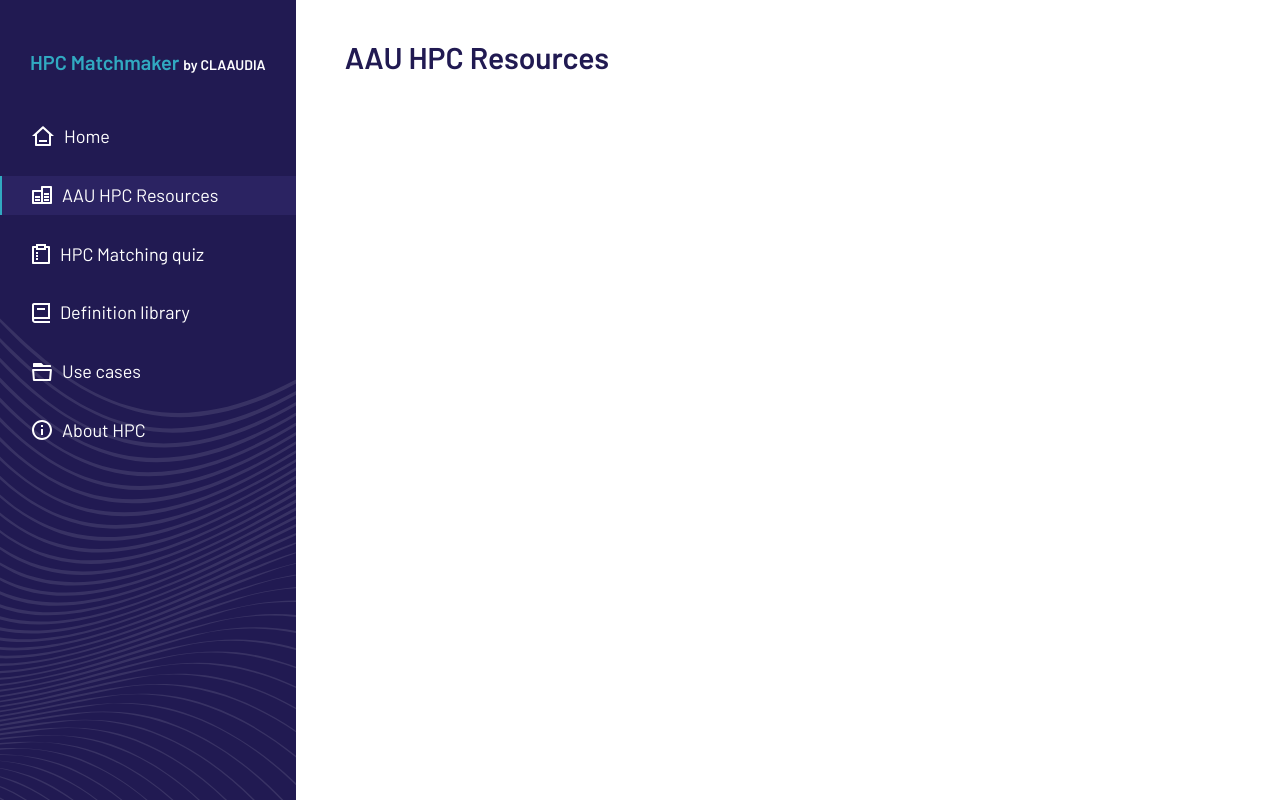
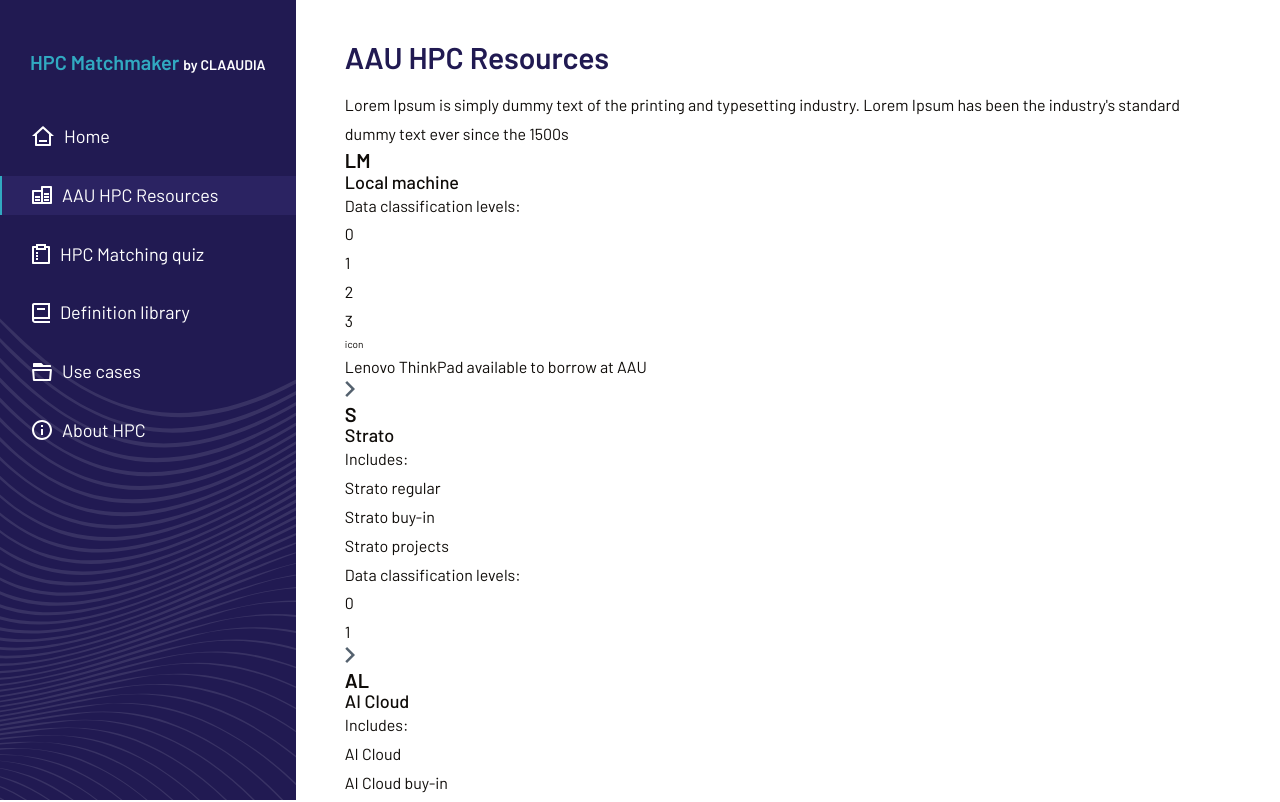
Before and after one commit to HollosT/claaudia, a React (Create React App) app: page /resources in a window 1280 px wide. Shown: the top 802 px of the page. Built offline with nearby package versions, Linux system fonts and the light colour scheme; no server answers; the database is empty.

Commit message:
init resources

```diff
--- a/src/components/navigation/Navigation.tsx
+++ b/src/components/navigation/Navigation.tsx
@@ -1,7 +1,7 @@
 import { Logo } from "src/atoms";
 import { Link, useLocation } from "react-router-dom";
 import platformRoutes from "src/services/router/platform-routes";
-import { SidebarWave, ContactIcon } from "./icons";
+import { SidebarWave } from "./icons";
 
 const Navigation: React.FC = () => {
   const location = useLocation();
--- a/src/pages/platform-pages/resources/Resources.tsx
+++ b/src/pages/platform-pages/resources/Resources.tsx
@@ -1,8 +1,58 @@
+import { AllHPC, DataLevel, HPCCategory } from 'src/services/types/hpc';
+import { v4 as uuidv4} from 'uuid'
+import { CategoryItem } from './components';
+
+
+
+const DUMMY_HPC_CATEGORY: HPCCategory[] = [
+    {
+        id: uuidv4(),
+        initial: 'LM',
+        name: 'Local machine',
+        dataLevel: [DataLevel.Free, DataLevel.Number, DataLevel.Private, DataLevel.Sensitive],
+        additionalInfo: 'Lenovo ThinkPad available to borrow at AAU'
+    },
+    {
+        id: uuidv4(),
+        initial: 'S',
+        name: 'Strato',
+        subHpcs: [ AllHPC.StratoRegular,AllHPC.StratoBuyIn, AllHPC.StratoProjects],
+        dataLevel: [DataLevel.Free, DataLevel.Number],
+    },
+    {
+        id: uuidv4(),
+        initial: 'AL',
+        name: 'AI Cloud',
+        subHpcs: [ AllHPC.AiCloud,AllHPC.AiCloudBuyIn, AllHPC.AiCloudProjects],
+        dataLevel: [DataLevel.Free, DataLevel.Number],
+    },
+    {
+        id: uuidv4(),
+        initial: 'UC',
+        name: 'UCLoud',
+        subHpcs: [],
+        dataLevel: [DataLevel.Free, DataLevel.Number],
+    },
+]
+
 
 const Resources: React.FC = () => {
 
     return (
-        <h1 className='primary-header u-margin-bottom-small'>AAU HPC Resources</h1>
+        <section className="resources">
+            <div className="resources-header">
+                <h1 className='primary-header u-margin-bottom-small'>AAU HPC Resources</h1>
+                <p className="resources-header--body">Lorem Ipsum is simply dummy text of the printing and typesetting industry. Lorem Ipsum has been the industry's standard dummy text ever since the 1500s</p>
+            </div>
+            <div className='resources-category'>
+                { DUMMY_HPC_CATEGORY.map(category => (
+                    <CategoryItem key={category.id} cat={category} />
+                ))}
+            </div>
+
+
+
+        </section>
     )
 }
 
--- /dev/null
+++ b/src/pages/platform-pages/resources/components/AdditionalInfo.tsx
@@ -0,0 +1,12 @@
+
+const AdditionalInfo: React.FC<{info: string}> = ({info}) => {
+    return (
+        <div className="addtional-info">
+            <span>icon</span>
+            <p className="addtional-info--body">{info}</p>
+        </div>
+    )
+
+}
+
+export default AdditionalInfo;
--- /dev/null
+++ b/src/pages/platform-pages/resources/components/CategoryItem.tsx
@@ -0,0 +1,33 @@
+import { HPCCategory } from "src/services/types/hpc";
+import Subs from "./Subs";
+import DataLevel from "./DataLevel";
+import AdditionalInfo from "./AdditionalInfo";
+import { ResourcesRightArrow } from "./svg";
+
+const CategoryItem: React.FC<{ cat: HPCCategory }> = ({ cat }) => {
+
+    return (
+        <div className='category-item'>
+            <div className='category-item--initial'>
+                <h3 className='category-item--initial-title'>{cat.initial}</h3>
+            </div>
+            <div className='category-content'>
+                <div className='category-body'>
+                    <h4 className='category-body--title'>{cat.name}</h4>
+                    <div className='category-body--content'>
+                        {cat.subHpcs ?
+                            <Subs subs={cat.subHpcs} />
+                            : null
+                        }
+                        <DataLevel data={cat.dataLevel} />
+                        {cat.additionalInfo ? <AdditionalInfo info={cat.additionalInfo} /> : null}
+                    </div>
+                </div>
+                <ResourcesRightArrow />
+
+            </div>
+        </div>
+    )
+}
+
+export default CategoryItem;
--- /dev/null
+++ b/src/pages/platform-pages/resources/components/DataLevel.tsx
@@ -0,0 +1,15 @@
+import { DataLevel as DataLevelType} from "src/services/types/hpc"
+
+const DataLevel: React.FC<{data: DataLevelType[]}> = ({data}) => {
+
+    return (
+        <div className="data-level">
+            <p>Data classification levels:</p>
+            {data.map(d => (
+                <p>{d}</p>
+            ))}
+        </div>
+    )
+}
+
+export default DataLevel
--- /dev/null
+++ b/src/pages/platform-pages/resources/components/Subs.tsx
@@ -0,0 +1,20 @@
+import { AllHPC } from "src/services/types/hpc";
+
+const Subs: React.FC<{subs: AllHPC[] | []}> = ({subs}) => {
+
+    return(
+        <div className='subs'>
+            <p className='subs-title'>Includes:</p>
+            {subs.length > 0 ?
+                subs.map(sub => (
+                   <p className="subs-body">{sub}</p>
+                ))
+                :
+                <p className="subs-body">No sub-systems</p>
+            }
+        </div>
+
+    )
+}
+
+export default Subs;
--- /dev/null
+++ b/src/pages/platform-pages/resources/components/index.ts
@@ -0,0 +1,4 @@
+export { default as CategoryItem } from "./CategoryItem";
+export { default as Subs } from "./Subs";
+export { default as DataLevel } from "./DataLevel";
+export { default as AdditionalInfo } from "./AdditionalInfo";
--- /dev/null
+++ b/src/pages/platform-pages/resources/components/svg/ResourcesRightArrow.tsx
@@ -0,0 +1,9 @@
+const ResourcesRightArrow: React.FC = () => {
+    return (
+        <svg width="10" height="16" viewBox="0 0 10 16" fill="none" xmlns="http://www.w3.org/2000/svg">
+            <path d="M6.46449 8.00087L0.277344 1.81366L2.04511 0.0458984L10.0001 8.00087L2.04511 15.9557L0.277344 14.188L6.46449 8.00087Z" fill="#54616E" />
+        </svg>
+
+    )
+}
+export default ResourcesRightArrow;
--- /dev/null
+++ b/src/pages/platform-pages/resources/components/svg/index.ts
@@ -0,0 +1 @@
+export {default as ResourcesRightArrow} from './ResourcesRightArrow';
--- a/src/services/types/hpc.ts
+++ b/src/services/types/hpc.ts
@@ -19,3 +19,19 @@
     StratoProjects = 'Strato projects',
     StratoBuyIn = 'Strato buy-in',
 }
+
+export enum DataLevel {
+    Free,
+    Number,
+    Private,
+    Sensitive,
+}
+
+export interface HPCCategory {
+    id: string,
+    initial: string,
+    name: string,
+    subHpcs?: AllHPC[] | [],
+    dataLevel: DataLevel[],
+    additionalInfo?: string
+}
```
